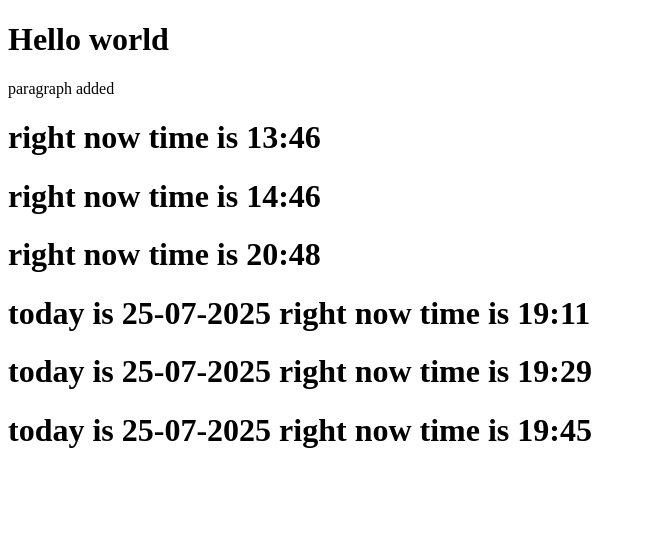
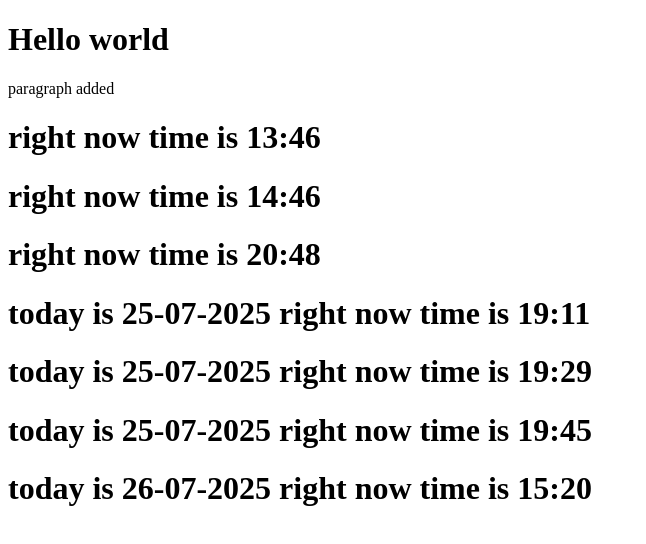
Before and after one commit to hemant-ghodeswar/git_testing, a plain HTML site: page index.html in a window 1280 px wide. Shown: the whole page, without its empty margins (0-646 px from the left). Drawn offline with Linux system fonts and the light colour scheme.

Commit message:
today is 26-07-2025 right now time is 15:20

```diff
--- a/index.html
+++ b/index.html
@@ -14,6 +14,7 @@
     <h1> today is 25-07-2025 right now time is 19:11</h1>
     <h1> today is 25-07-2025 right now time is 19:29</h1>
     <h1> today is 25-07-2025 right now time is 19:45</h1>
+    <h1> today is 26-07-2025 right now time is 15:20</h1>
 
 </body>
 </html>
```
